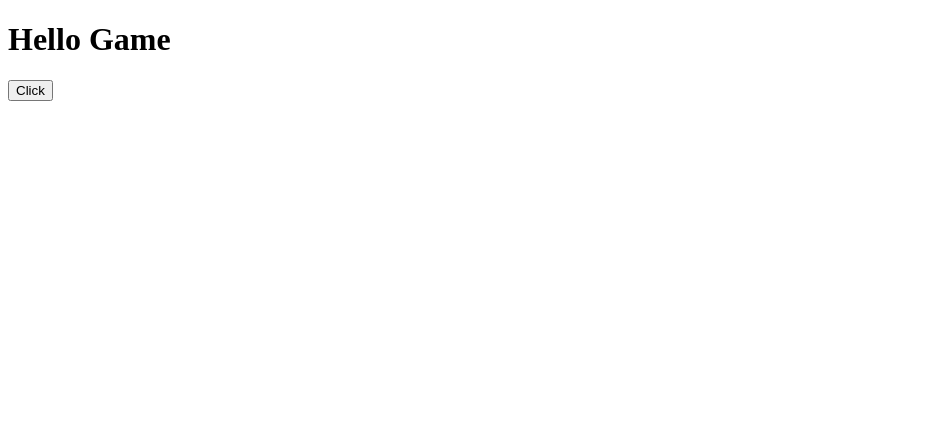
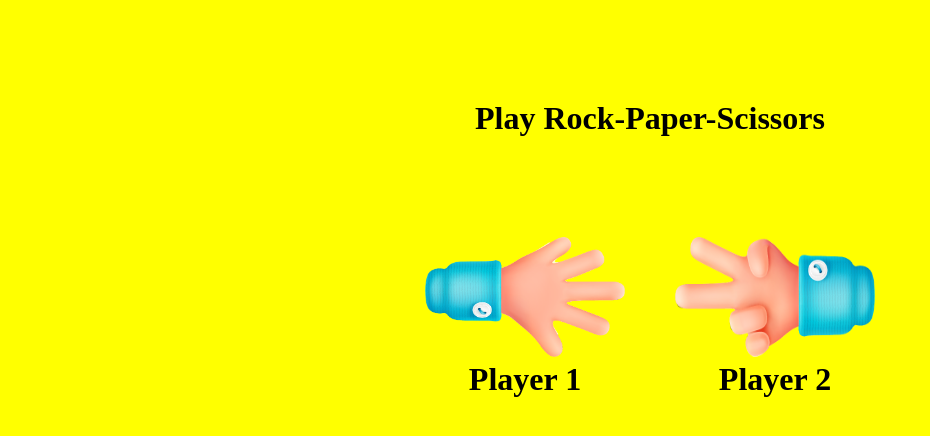
Before and after one commit to Jay0216/Rock-Paper-Scissor-VanillaJS, a plain HTML site: page index.html in a window 1280 px wide. Shown: the whole page, without its empty margins (0-930 px from the left). Drawn offline with Linux system fonts and the light colour scheme.

Commit message:
Basic UI Struture and Images Set

```diff
--- a/game.js
+++ b/game.js
@@ -21,3 +21,15 @@ const hand_change = () => {
 
     console.log("Hand Change")
 }
+
+
+const scores_counting = () => {
+
+    console.log("Scores Counting")
+}
+
+
+const game_play = () => {
+
+    console.log("Game Playing")
+}
--- a/index.html
+++ b/index.html
@@ -9,10 +9,56 @@
 <body>
 
 
+    <div class="background-div">
 
-    <h1 id="text">Hello Game</h1>
 
-    <button id="click">Click</button>
+
+
+
+    <div class="main-div">
+
+
+
+    <h1 id="text">Play Rock-Paper-Scissors</h1>
+
+
+    <div class="playing-div">
+
+
+        <div class="first-hand">
+
+            <div class="img-area">
+                <img src="images/Paper_Left.png" alt="">
+            </div>
+
+
+
+            <h1>Player 1</h1>
+
+        </div>
+
+
+        <div class="second-hand">
+
+
+
+            <div class="img-area">
+               <img src="Images/Scissor_Right.png" alt="">
+
+            </div>
+
+            <h1>Player 2</h1>
+
+        </div>
+    </div>
+
+
+    </div>
+
+
+</div>
+
+
 
     <script src="game.js"></script>
 
--- a/styles.css
+++ b/styles.css
@@ -0,0 +1,44 @@
+*{
+    margin: 0;
+    padding: 0;
+    box-sizing: border-box;
+
+}
+
+
+.background-div{
+    min-height: 100vh;
+    width: 100%;
+    background-color: yellow;
+}
+
+.main-div{
+    margin-left: 400px;
+    padding-top: 100px;
+    width: 500px;
+}
+
+
+.playing-div{
+    display: flex;
+    align-items: center;
+    margin-top: 100px;
+    text-align: center;
+
+
+}
+
+.img-area{
+    width: 250px;
+}
+
+.img-area img{
+    width: 200px;
+    height: 120px;
+}
+
+
+
+#text{
+    text-align: center;
+}
```
Also changed, not shown: Images/Paper_Left.png (added), Images/Paper_Right.png (added), Images/Rock_Left.png (added), Images/Rock_Right.png (added), Images/Scissor_Left.png (added), Images/Scissor_Right.png (added).
